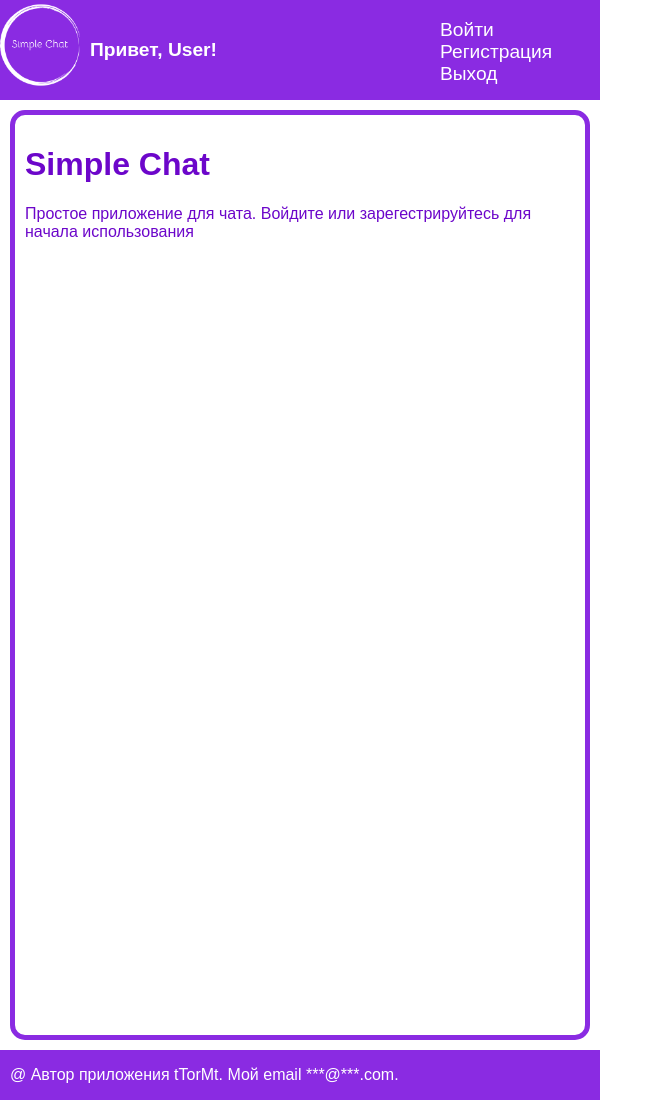
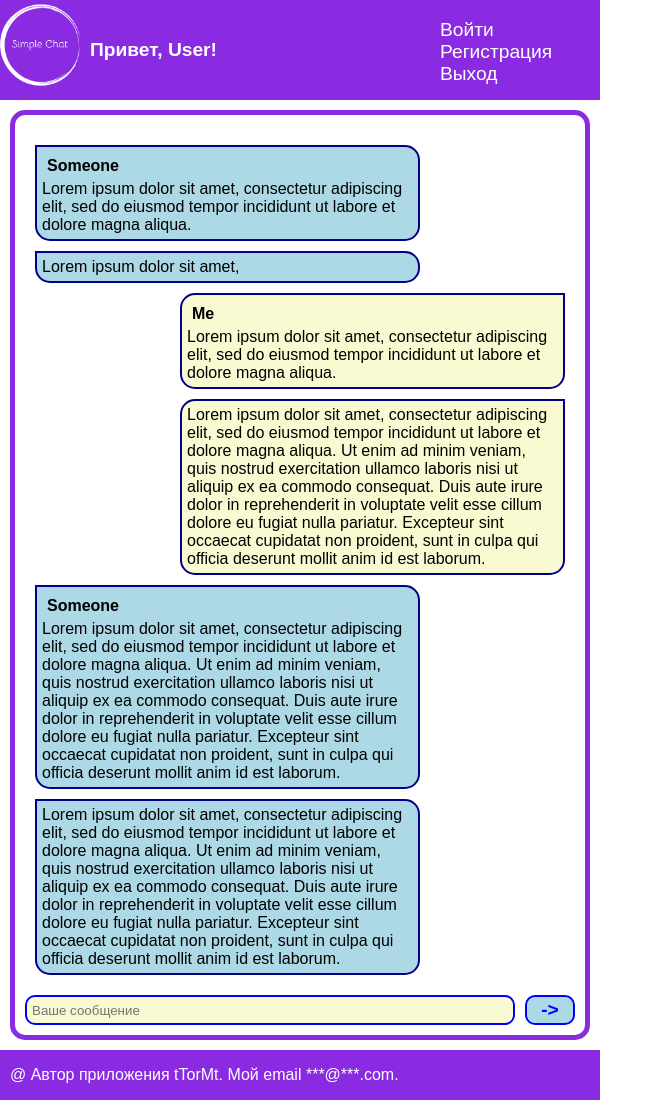
Before and after one commit to tTorMt/simple-messenger, a PHP site: page / in a window 1280 px wide. Shown: the whole page, without its empty margins (0-663 px from the left). Run offline with PHP 8.4, Linux system fonts and the light colour scheme.

Commit message:
add messages

```diff
--- a/index.php
+++ b/index.php
@@ -19,7 +19,7 @@ if (isset($_GET['exit']))
     <div id="main-container">
         <header>
             <div class="logo">
-            <a href="/"><img src="images/logo.png" alt="logo"></a>
+                <a href="/"><img src="images/logo.png" alt="logo"></a>
             </div>
             <div class="user-info">
                 <h4>Привет, User!</h4>
@@ -32,7 +32,9 @@ if (isset($_GET['exit']))
                     <a href="registr.php">
                         <li>Регистрация</li>
                     </a>
-                    <a href="?exit"><li>Выход</li></a>
+                    <a href="?exit">
+                        <li>Выход</li>
+                    </a>
                 </ul>
             </div>
         </header>
@@ -43,6 +45,33 @@ if (isset($_GET['exit']))
                     <p>Простое приложение для чата.
                         Войдите или зарегестрируйтесь для начала использования</p>
                 </div>
+                <div class="chat">
+                    <div class="message left">
+                        <h4>Someone</h4>
+                        Lorem ipsum dolor sit amet, consectetur adipiscing elit, sed do eiusmod tempor incididunt ut labore et dolore magna aliqua.
+                    </div>
+                    <div class="message left">
+                        Lorem ipsum dolor sit amet,
+                    </div>
+                    <div class="message right">
+                        <h4>Me</h4>
+                        Lorem ipsum dolor sit amet, consectetur adipiscing elit, sed do eiusmod tempor incididunt ut labore et dolore magna aliqua.
+                    </div>
+                    <div class="message right">
+                        Lorem ipsum dolor sit amet, consectetur adipiscing elit, sed do eiusmod tempor incididunt ut labore et dolore magna aliqua. Ut enim ad minim veniam, quis nostrud exercitation ullamco laboris nisi ut aliquip ex ea commodo consequat. Duis aute irure dolor in reprehenderit in voluptate velit esse cillum dolore eu fugiat nulla pariatur. Excepteur sint occaecat cupidatat non proident, sunt in culpa qui officia deserunt mollit anim id est laborum.
+                    </div>
+                    <div class="message left">
+                        <h4>Someone</h4>
+                        Lorem ipsum dolor sit amet, consectetur adipiscing elit, sed do eiusmod tempor incididunt ut labore et dolore magna aliqua. Ut enim ad minim veniam, quis nostrud exercitation ullamco laboris nisi ut aliquip ex ea commodo consequat. Duis aute irure dolor in reprehenderit in voluptate velit esse cillum dolore eu fugiat nulla pariatur. Excepteur sint occaecat cupidatat non proident, sunt in culpa qui officia deserunt mollit anim id est laborum.
+                    </div>
+                    <div class="message left">
+                        Lorem ipsum dolor sit amet, consectetur adipiscing elit, sed do eiusmod tempor incididunt ut labore et dolore magna aliqua. Ut enim ad minim veniam, quis nostrud exercitation ullamco laboris nisi ut aliquip ex ea commodo consequat. Duis aute irure dolor in reprehenderit in voluptate velit esse cillum dolore eu fugiat nulla pariatur. Excepteur sint occaecat cupidatat non proident, sunt in culpa qui officia deserunt mollit anim id est laborum.
+                    </div>
+                </div>
+                <div class="send-message">
+                    <input type="text" name="user-message" id="user-message" placeholder="Ваше сообщение">
+                    <button id="send">-></button>
+                </div>
             </div>
         </main>
         <footer>
--- a/script.js
+++ b/script.js
@@ -2,12 +2,18 @@
 function continerHeightResize() {
     window.addEventListener('load', resizeContainer);
     window.addEventListener('resize', resizeContainer);
-
     function resizeContainer() {
         let container = document.getElementById('main-container');
         if (window.innerHeight > 500)
             container.style.height =  window.innerHeight + "px";
+        chatDown();
     }
 }
 
+function chatDown() {
+    let chat = document.querySelector('.chat');
+    let content = document.querySelector('.content');
+    content.scrollTop = 9999;
+}
+
 continerHeightResize();
--- a/style.css
+++ b/style.css
@@ -89,6 +89,81 @@ main .content {
     border-radius: 15px;
     padding: 10px;
     color: rgb(108, 6, 202);
+    position: relative;
+    overflow: auto;
+}
+
+main .content::-webkit-scrollbar {
+    display: none;
+}
+
+main .content .hello {
+    display: none;
+}
+
+main .content .chat {
+    padding: 10px;
+    position: relative;
+    bottom: 0;
+}
+
+main .content .chat .message {
+    border: 2px solid darkblue;
+    width: 70%;
+    padding: 5px;
+    color: black;
+    margin: 10px 0 10px 0;
+}
+
+main .content .chat .message h4 {
+    margin: 5px;
+    padding: 0;
+}
+
+main .content .chat .left {
+    border-radius: 0 15px 15px 15px;
+    background-color: lightblue;
+}
+
+main .content .chat .right {
+    border-radius: 15px 0 15px 15px;
+    background-color: lightgoldenrodyellow;
+    margin-left: auto;
+}
+
+main .content .send-message {
+    display: flex;
+    position: sticky;
+    bottom: 0;
+    height: 30px;
+}
+
+#user-message {
+    flex: 1;
+    border: 2px solid blue;
+    border-radius: 10px;
+    padding-left: 5px;
+    background-color: lightgoldenrodyellow;
+}
+
+#send {
+    width: 50px;
+    margin-left: 10px;
+    border: 2px solid blue;
+    background-color: lightblue;
+    border-radius: 10px;
+    font-size: 1.2em;
+    font-weight: bold;
+    color: blue;
+    cursor: pointer;
+}
+
+#send:hover {
+    background-color: rgb(146, 146, 230);
+}
+
+#send:active {
+    background-color: blue;
 }
 
 main form {
```
